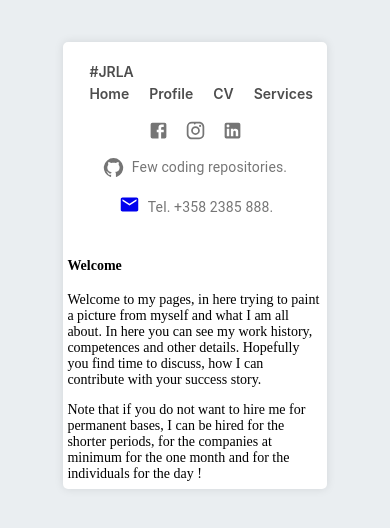
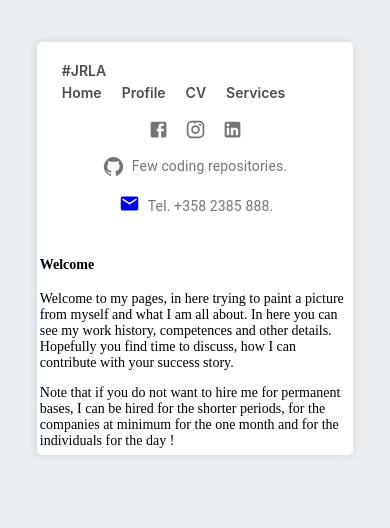
Before and after one commit to JouniR68/CV, a React (Vite) app: page / in a window 390 px wide. Shown: the top 528 px of the page. Built offline with nearby package versions, Linux system fonts and the light colour scheme; no server answers; the database is empty.

Commit message:
mobile 768

```diff
--- a/src/index.css
+++ b/src/index.css
@@ -260,7 +260,7 @@
 
 }
 
-@media only screen and (max-width: 768px) {
+@media only screen and (min-width: 340px) and (max-width: 768px) {
 
   * {
     box-sizing: border-box;
@@ -268,8 +268,8 @@
 
   html,
   body {
-    margin-left: 1rem;
-    margin-right: 1rem;
+    margin-left: 0.1rem;
+    margin-right: 0.1rem;
     padding: 10px;
     font-size: 14px;
     color: #0c0c0c;
@@ -324,9 +324,9 @@
     flex-direction: column;
     height: fit-content;
     /* Full viewport height */
-    margin-left: 0.1rem;
-    margin-right: 0.1rem;
-    padding: 2px;
+    margin-left: 0rem;
+    margin-right: 0rem;
+    padding: 1px;
     background-color: #ffffff;
     box-shadow: 0 0 10px rgba(0, 0, 0, 0.1);
     border-radius: 5px;
```
